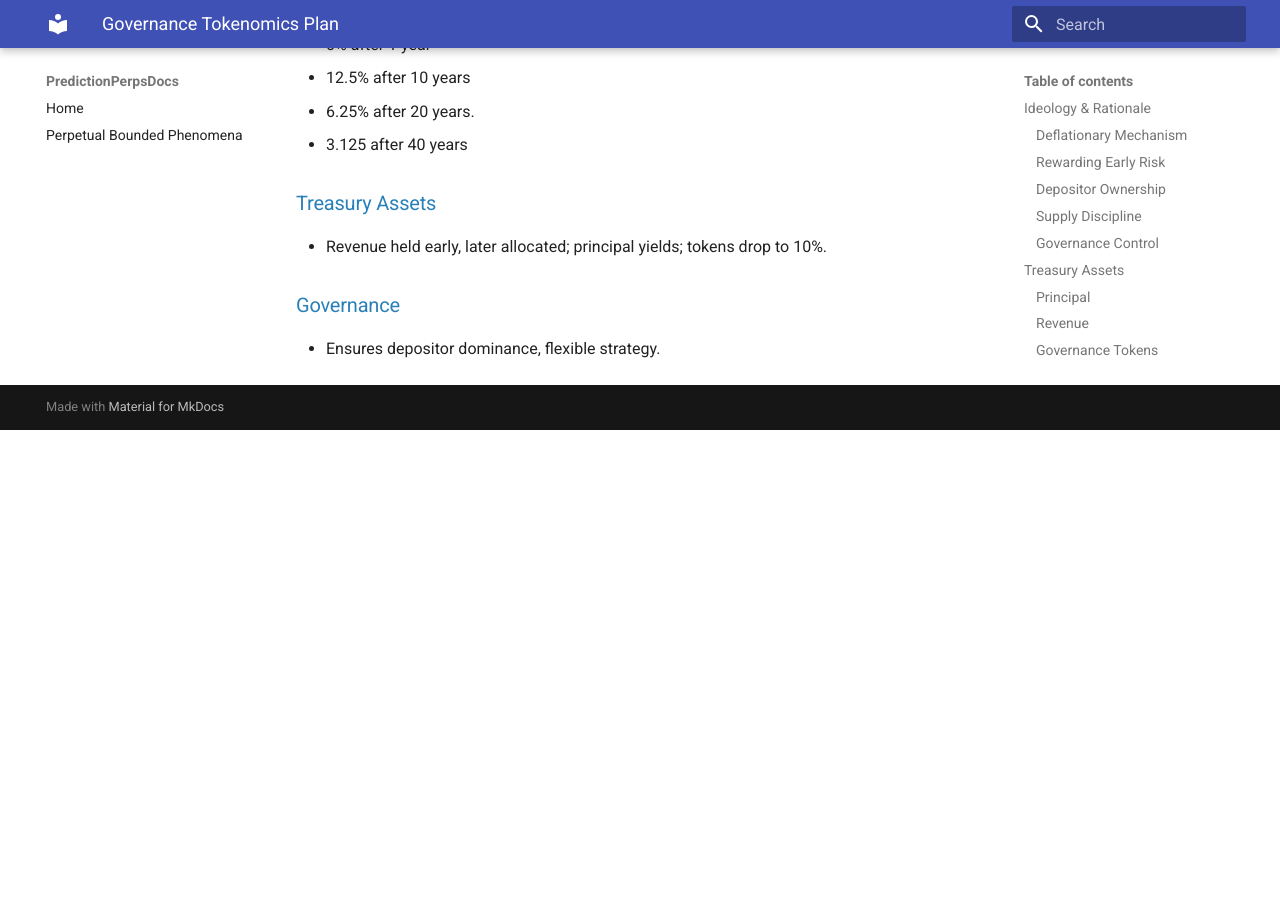
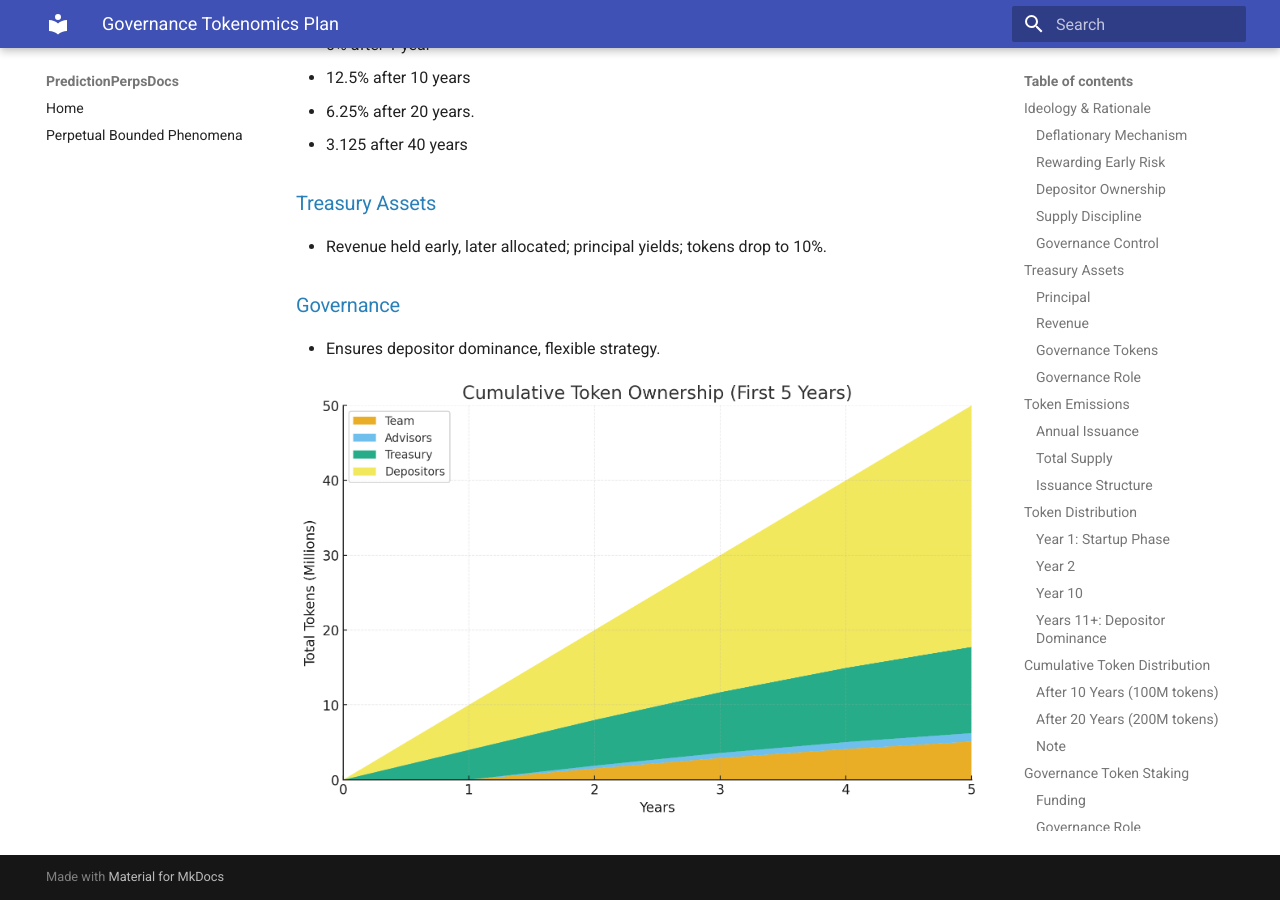
Before and after one commit to RichieRob/PredictionPerpsDocs, an MkDocs documentation site: the page built from docs/TokenDistribution.md, in a window 1280 px wide and 900 px high, scrolled down 4791 px. Built offline with MkDocs 1.6.1 and Material for MkDocs 9.7.7, drawn with Linux system fonts in a browser that asks for light colours; a script that is not in the unit is left out; before the commit the page ends 5221 px from its top, so only the background shows below that.

Commit message:
added Token Distribution Model graph

```diff
--- a/docs/TokenDistribution.md
+++ b/docs/TokenDistribution.md
@@ -145,3 +145,6 @@
 
 ### Governance
 - Ensures depositor dominance, flexible strategy.
+
+
+![Alt text](images/graph1.png)
```
Also changed, not shown: docs/graph1.png (added), docs/images/graph1.png (added).
